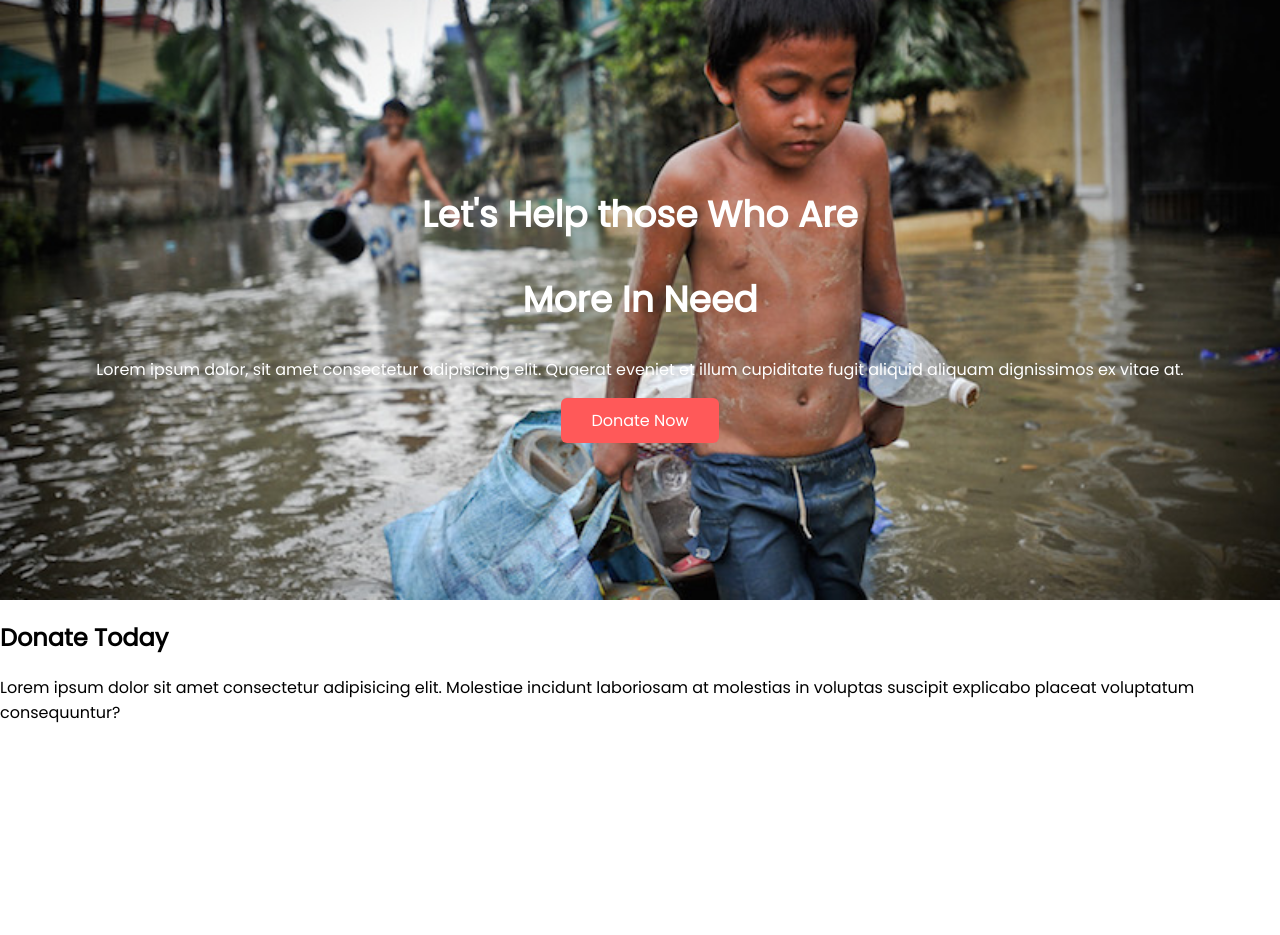
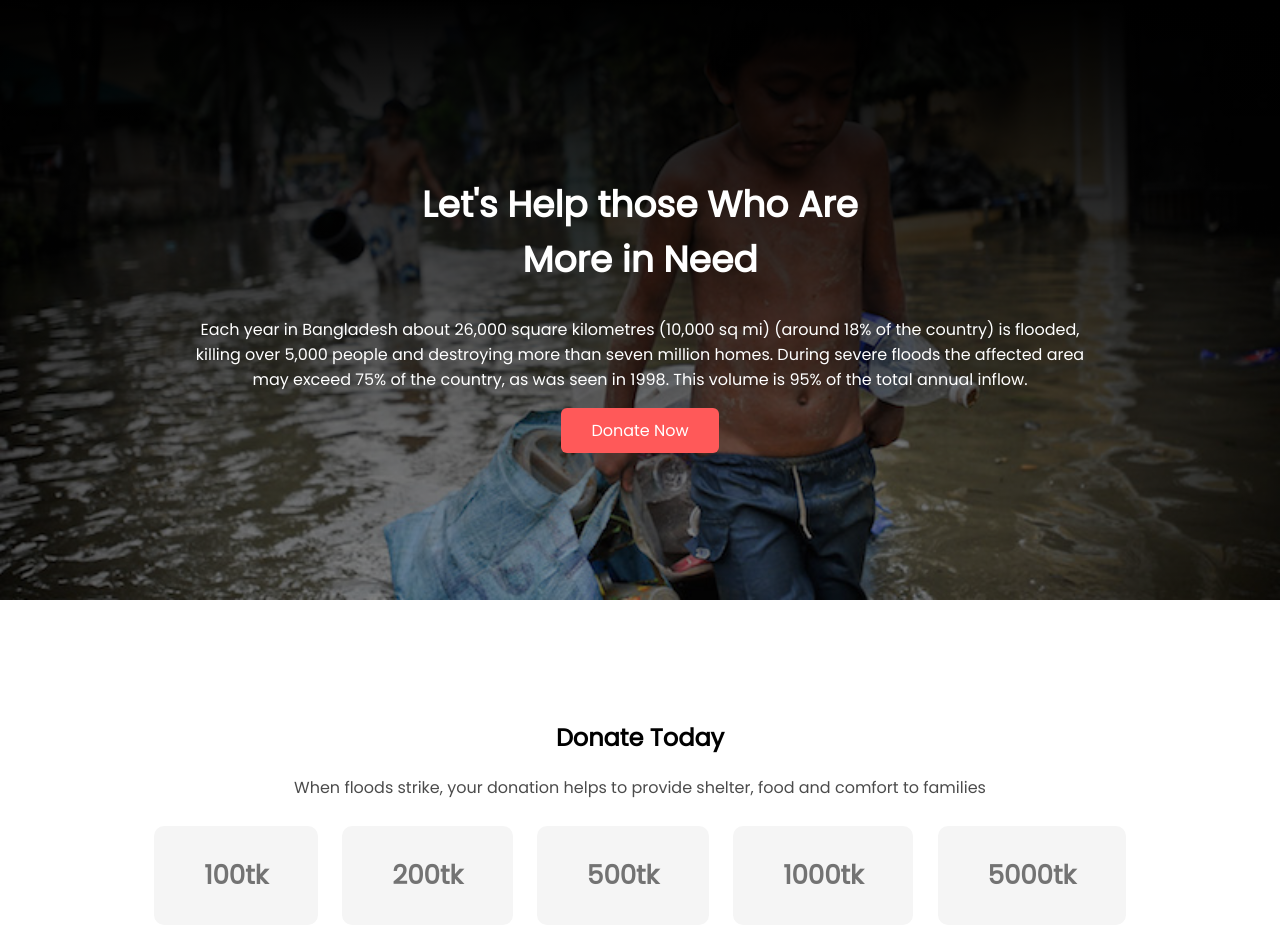
Before and after one commit to raf1n/donate-today, a plain HTML site: page index.html in a window 1280 px wide. Before the commit the page ends 800 px from the top, so only its background shows below. Drawn offline with Linux system fonts and the light colour scheme.

Commit message:
Second Commit

```diff
--- a/index.html
+++ b/index.html
@@ -17,30 +17,38 @@
     <!-- top-banner -->
     <section class="top-banner">
       <div class="top-items">
-        <h1>Let's Help those Who Are</h1>
-        <h1>More In Need</h1>
+        <h1>
+          Let's Help those Who Are <br />
+          More in Need
+        </h1>
+
         <p>
-          Lorem ipsum dolor, sit amet consectetur adipisicing elit. Quaerat
-          eveniet et illum cupiditate fugit aliquid aliquam dignissimos ex vitae
-          at.
+          Each year in Bangladesh about 26,000 square kilometres (10,000 sq mi)
+          (around 18% of the country) is flooded, killing over 5,000 people and
+          destroying more than seven million homes. During severe floods the
+          affected area may exceed 75% of the country, as was seen in 1998. This
+          volume is 95% of the total annual inflow.
         </p>
-        <a
-          class="top-btn"
-          target="_blank"
-          href="https://www.linkedin.com/in/rahimuddinrafin00"
-          >Donate Now</a
-        >
+        <a class="top-btn" target="_blank" href="#">Donate Now</a>
       </div>
     </section>
+
+    <!-- donate-today-section -->
 
     <section class="donate-today-section">
       <div>
         <h2>Donate Today</h2>
         <p>
-          Lorem ipsum dolor sit amet consectetur adipisicing elit. Molestiae
-          incidunt laboriosam at molestias in voluptas suscipit explicabo
-          placeat voluptatum consequuntur?
+          When floods strike, your donation helps to provide shelter, food and
+          comfort to families
         </p>
+      </div>
+      <div class="donation-amount">
+        <h3>100tk</h3>
+        <h3>200tk</h3>
+        <h3>500tk</h3>
+        <h3>1000tk</h3>
+        <h3>5000tk</h3>
       </div>
     </section>
   </body>
--- a/style.css
+++ b/style.css
@@ -1,10 +1,12 @@
-    body{
-        font-family: 'Poppins', sans-serif;
-        margin: 0px;
+body{
+    font-family: 'Poppins', sans-serif;
+    margin: 0px;
 }
+
 .top-items{
     text-align: center;
     color: #fff;
+    width: 70%;
 
 }
 .top-btn{
@@ -19,7 +21,7 @@
 
 }
 .top-banner{
-    background-image: url(images/donation9.jpg);
+    background-image: linear-gradient(black,rgba(0, 0, 0, 0.351)), url(images/donation9.jpg);
     background-repeat: no-repeat;
     background-size: cover;
     background-position: center;
@@ -29,8 +31,27 @@
     display: flex;
 }
 .top-items h1{
-    font-weight: bold;
+    font-weight: 800;
     color: #fff;
     font-size: 36px;
-
 }
+.top-items p{
+    font-weight: 300;
+}
+.donate-today-section{
+    text-align: center;
+    padding-top: 100px;
+}
+.donate-today-section p{
+    font-weight: 100;
+    opacity: 0.7;
+}
+.donation-amount h3{
+    background: whitesmoke;
+    padding: 30px 50px;
+    display: inline-block;
+    font-size: 26px;
+    border-radius: 10px;
+    color: #737373;
+    margin: 10px;
+}
```
